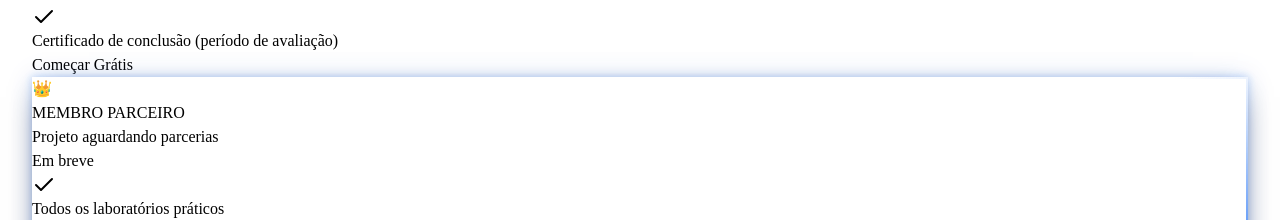
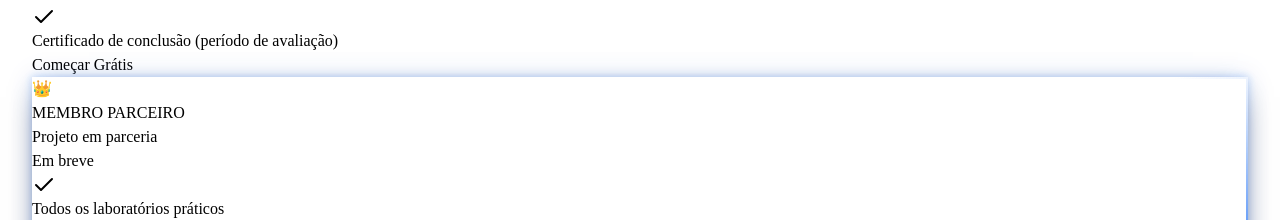
Before and after one commit to sandronsk1977-creator/sf-cyber, a React (Vite) app in the folder client/: page / in a window 1280 px wide. Shown: the part 3662-3882 px from the top of the page. Built offline with nearby package versions, Linux system fonts and the light colour scheme.

Commit message:
docs: ajustar subtitulo do card parceiro

```diff
--- a/client/src/components/PricingSection.tsx
+++ b/client/src/components/PricingSection.tsx
@@ -33,7 +33,7 @@ const plans = [
     {
       name: "MEMBRO PARCEIRO",
       icon: "👑",
-      subtitle: "Projeto aguardando parcerias",
+      subtitle: "Projeto em parceria",
       price: "Em breve",
       period: "",
       badge: null,
```
